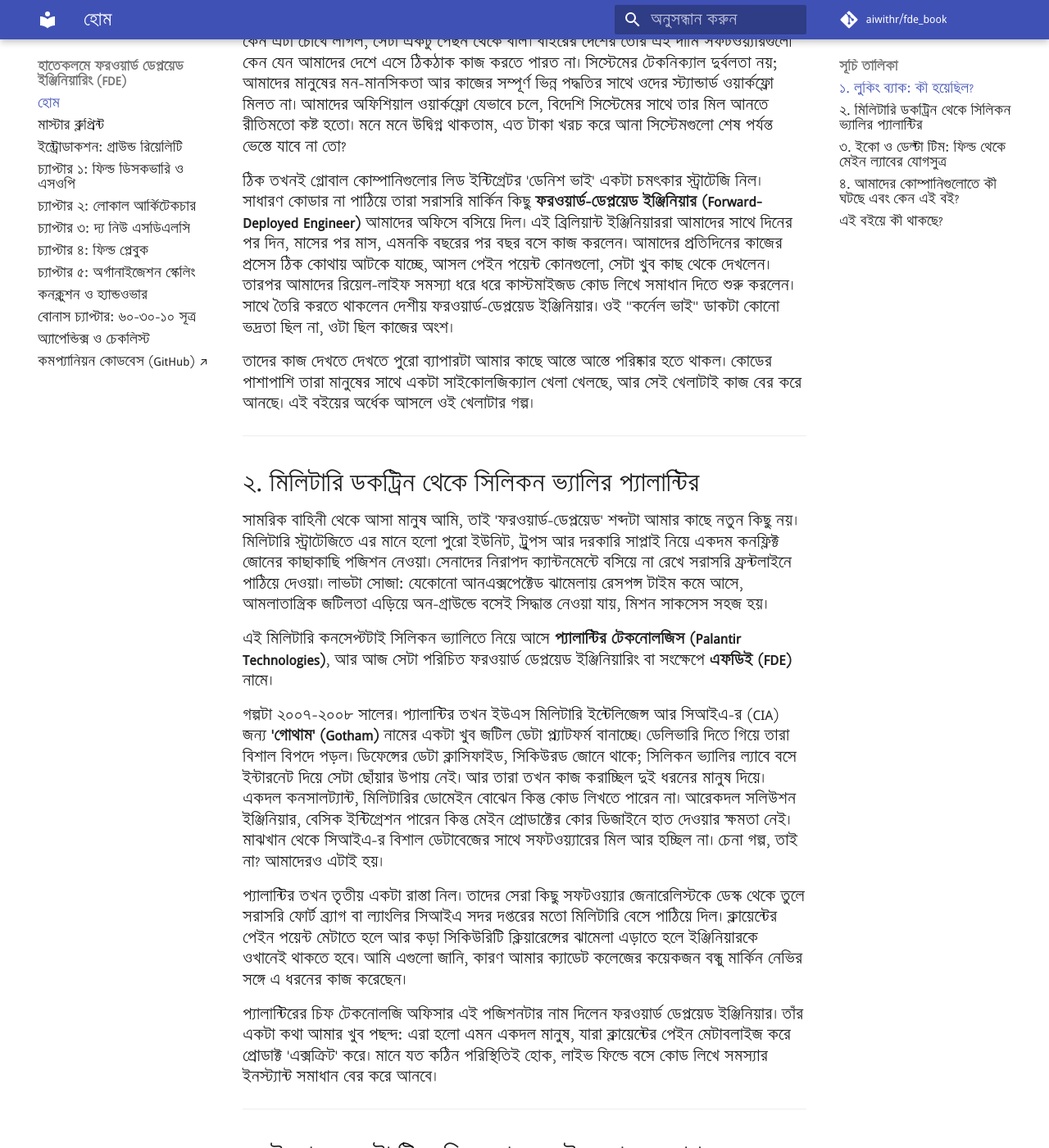
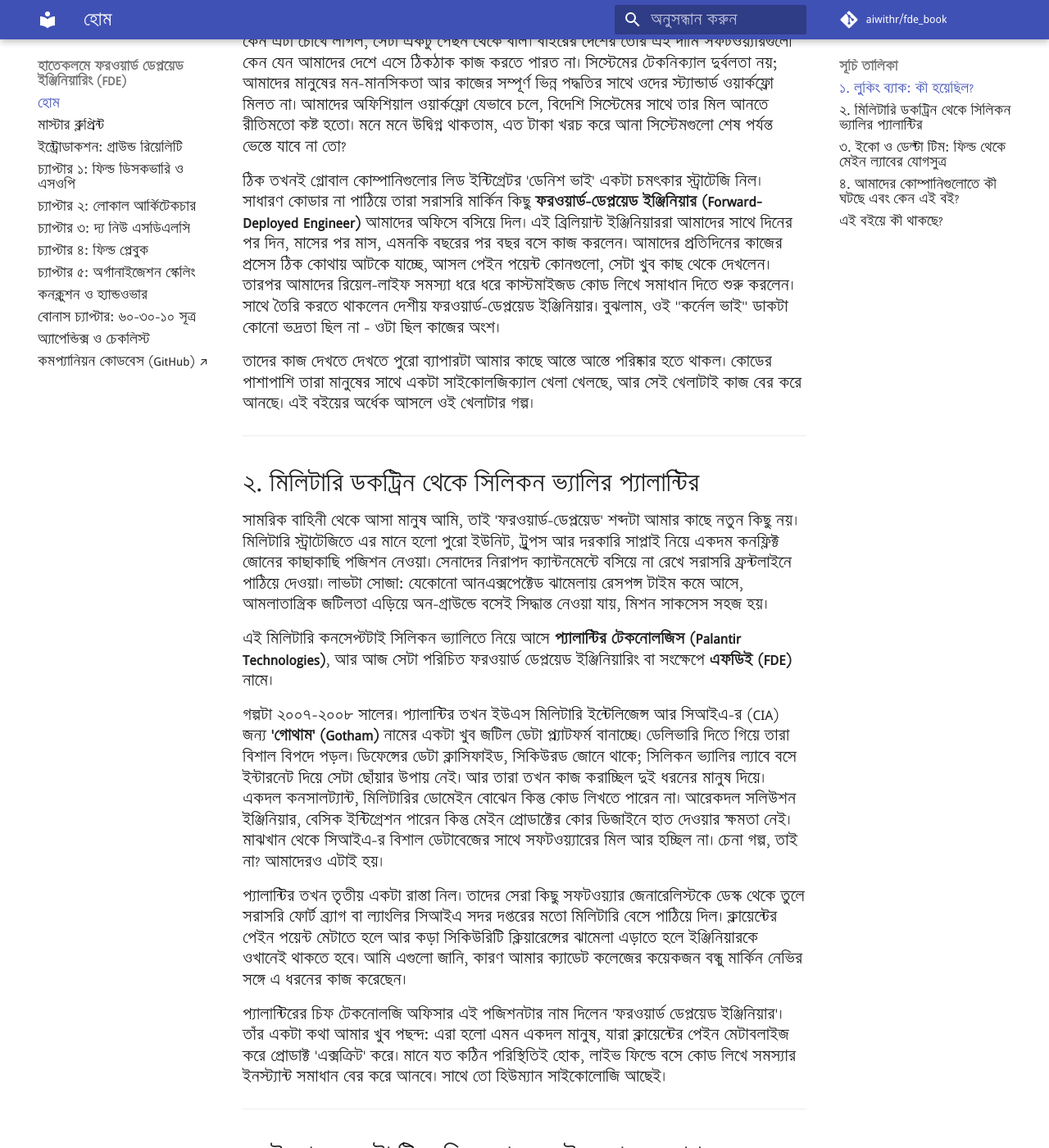
Before and after one commit to aiwithr/fde_book, an MkDocs documentation site: the page built from docs/index.md, in a window 1280 px wide and 1400 px high, scrolled down 504 px. Shown: the whole window at 82% size. Built offline with MkDocs 1.6.1 and Material for MkDocs 9.7.7, drawn with Linux system fonts in a browser that asks for light colours; some web fonts are replaced; comment, search, counter and statistics services are not loaded; some of the changed text lies outside the part shown.

Commit message:
docs: polish index, field-manual, chapter-5 and conclusion prose

```diff
--- a/docs/index.md
+++ b/docs/index.md
@@ -11,7 +11,7 @@
 
 কেন এটা চোখে লাগল, সেটা একটু পেছন থেকে বলি। বাইরের দেশের তৈরি এই দামি সফটওয়্যারগুলো কেন যেন আমাদের দেশে এসে ঠিকঠাক কাজ করতে পারত না। সিস্টেমের টেকনিক্যাল দুর্বলতা নয়; আমাদের মানুষের মন-মানসিকতা আর কাজের সম্পূর্ণ ভিন্ন পদ্ধতির সাথে ওদের স্ট্যান্ডার্ড ওয়ার্কফ্লো মিলত না। আমাদের অফিশিয়াল ওয়ার্কফ্লো যেভাবে চলে, বিদেশি সিস্টেমের সাথে তার মিল আনতে রীতিমতো কষ্ট হতো। মনে মনে উদ্বিগ্ন থাকতাম, এত টাকা খরচ করে আনা সিস্টেমগুলো শেষ পর্যন্ত ভেস্তে যাবে না তো?
 
-ঠিক তখনই গ্লোবাল কোম্পানিগুলোর লিড ইন্টিগ্রেটর 'ডেনিশ ভাই' একটা চমৎকার স্ট্রাটেজি নিল। সাধারণ কোডার না পাঠিয়ে তারা সরাসরি মার্কিন কিছু **ফরওয়ার্ড-ডেপ্লয়েড ইঞ্জিনিয়ার (Forward-Deployed Engineer)** আমাদের অফিসে বসিয়ে দিল। এই ব্রিলিয়ান্ট ইঞ্জিনিয়াররা আমাদের সাথে দিনের পর দিন, মাসের পর মাস, এমনকি বছরের পর বছর বসে কাজ করলেন। আমাদের প্রতিদিনের কাজের প্রসেস ঠিক কোথায় আটকে যাচ্ছে, আসল পেইন পয়েন্ট কোনগুলো, সেটা খুব কাছ থেকে দেখলেন। তারপর আমাদের রিয়েল-লাইফ সমস্যা ধরে ধরে কাস্টমাইজড কোড লিখে সমাধান দিতে শুরু করলেন। সাথে তৈরি করতে থাকলেন দেশীয় ফরওয়ার্ড-ডেপ্লয়েড ইঞ্জিনিয়ার। ওই "কর্নেল ভাই" ডাকটা কোনো ভদ্রতা ছিল না, ওটা ছিল কাজের অংশ।
+ঠিক তখনই গ্লোবাল কোম্পানিগুলোর লিড ইন্টিগ্রেটর 'ডেনিশ ভাই' একটা চমৎকার স্ট্রাটেজি নিল। সাধারণ কোডার না পাঠিয়ে তারা সরাসরি মার্কিন কিছু **ফরওয়ার্ড-ডেপ্লয়েড ইঞ্জিনিয়ার (Forward-Deployed Engineer)** আমাদের অফিসে বসিয়ে দিল। এই ব্রিলিয়ান্ট ইঞ্জিনিয়াররা আমাদের সাথে দিনের পর দিন, মাসের পর মাস, এমনকি বছরের পর বছর বসে কাজ করলেন। আমাদের প্রতিদিনের কাজের প্রসেস ঠিক কোথায় আটকে যাচ্ছে, আসল পেইন পয়েন্ট কোনগুলো, সেটা খুব কাছ থেকে দেখলেন। তারপর আমাদের রিয়েল-লাইফ সমস্যা ধরে ধরে কাস্টমাইজড কোড লিখে সমাধান দিতে শুরু করলেন। সাথে তৈরি করতে থাকলেন দেশীয় ফরওয়ার্ড-ডেপ্লয়েড ইঞ্জিনিয়ার। বুঝলাম, ওই "কর্নেল ভাই" ডাকটা কোনো ভদ্রতা ছিল না - ওটা ছিল কাজের অংশ।
 
 তাদের কাজ দেখতে দেখতে পুরো ব্যাপারটা আমার কাছে আস্তে আস্তে পরিষ্কার হতে থাকল। কোডের পাশাপাশি তারা মানুষের সাথে একটা সাইকোলজিক্যাল খেলা খেলছে, আর সেই খেলাটাই কাজ বের করে আনছে। এই বইয়ের অর্ধেক আসলে ওই খেলাটার গল্প।
 
@@ -27,7 +27,7 @@
 
 প্যালান্টির তখন তৃতীয় একটা রাস্তা নিল। তাদের সেরা কিছু সফটওয়্যার জেনারেলিস্টকে ডেস্ক থেকে তুলে সরাসরি ফোর্ট ব্র্যাগ বা ল্যাংলির সিআইএ সদর দপ্তরের মতো মিলিটারি বেসে পাঠিয়ে দিল। ক্লায়েন্টের পেইন পয়েন্ট মেটাতে হলে আর কড়া সিকিউরিটি ক্লিয়ারেন্সের ঝামেলা এড়াতে হলে ইঞ্জিনিয়ারকে ওখানেই থাকতে হবে। আমি এগুলো জানি, কারণ আমার ক্যাডেট কলেজের কয়েকজন বন্ধু মার্কিন নেভির সঙ্গে এ ধরনের কাজ করেছেন।
 
-প্যালান্টিরের চিফ টেকনোলজি অফিসার এই পজিশনটার নাম দিলেন ফরওয়ার্ড ডেপ্লয়েড ইঞ্জিনিয়ার। তাঁর একটা কথা আমার খুব পছন্দ: এরা হলো এমন একদল মানুষ, যারা ক্লায়েন্টের পেইন মেটাবলাইজ করে প্রোডাক্ট 'এক্সক্রিট' করে। মানে যত কঠিন পরিস্থিতিই হোক, লাইভ ফিল্ডে বসে কোড লিখে সমস্যার ইনস্ট্যান্ট সমাধান বের করে আনবে।
+প্যালান্টিরের চিফ টেকনোলজি অফিসার এই পজিশনটার নাম দিলেন 'ফরওয়ার্ড ডেপ্লয়েড ইঞ্জিনিয়ার'। তাঁর একটা কথা আমার খুব পছন্দ: এরা হলো এমন একদল মানুষ, যারা ক্লায়েন্টের পেইন মেটাবলাইজ করে প্রোডাক্ট 'এক্সক্রিট' করে। মানে যত কঠিন পরিস্থিতিই হোক, লাইভ ফিল্ডে বসে কোড লিখে সমস্যার ইনস্ট্যান্ট সমাধান বের করে আনবে। সাথে তো হিউম্যান সাইকোলোজি আছেই।
 
 ---
 
```
Also changed, not shown: other parts of docs/index.md (+1 -1 lines), docs/chapter-5/index.md (+2 -2 lines), docs/conclusion/index.md (+1 -1 lines), docs/fde-field-manual.md (+1 -1 lines).
